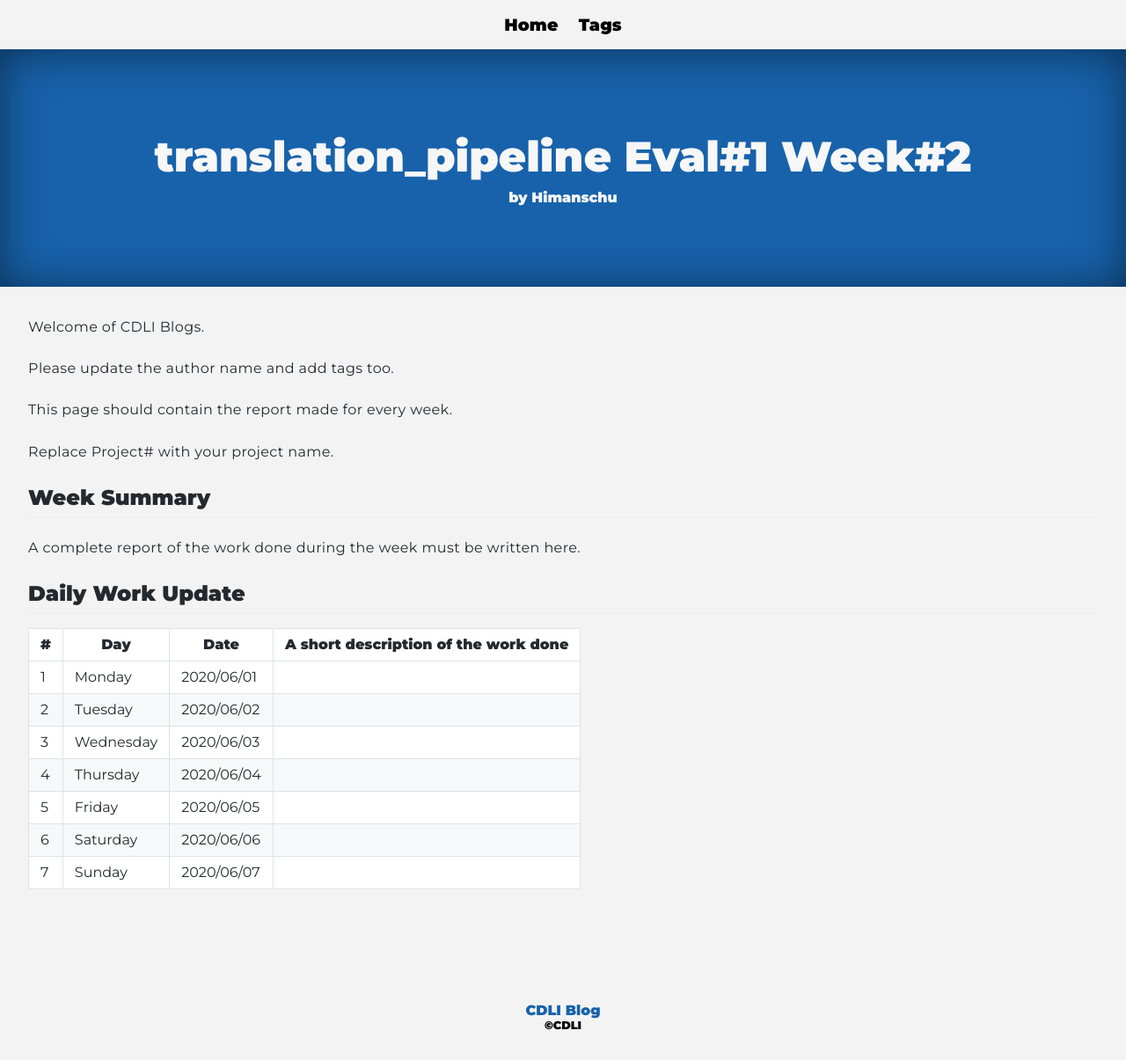
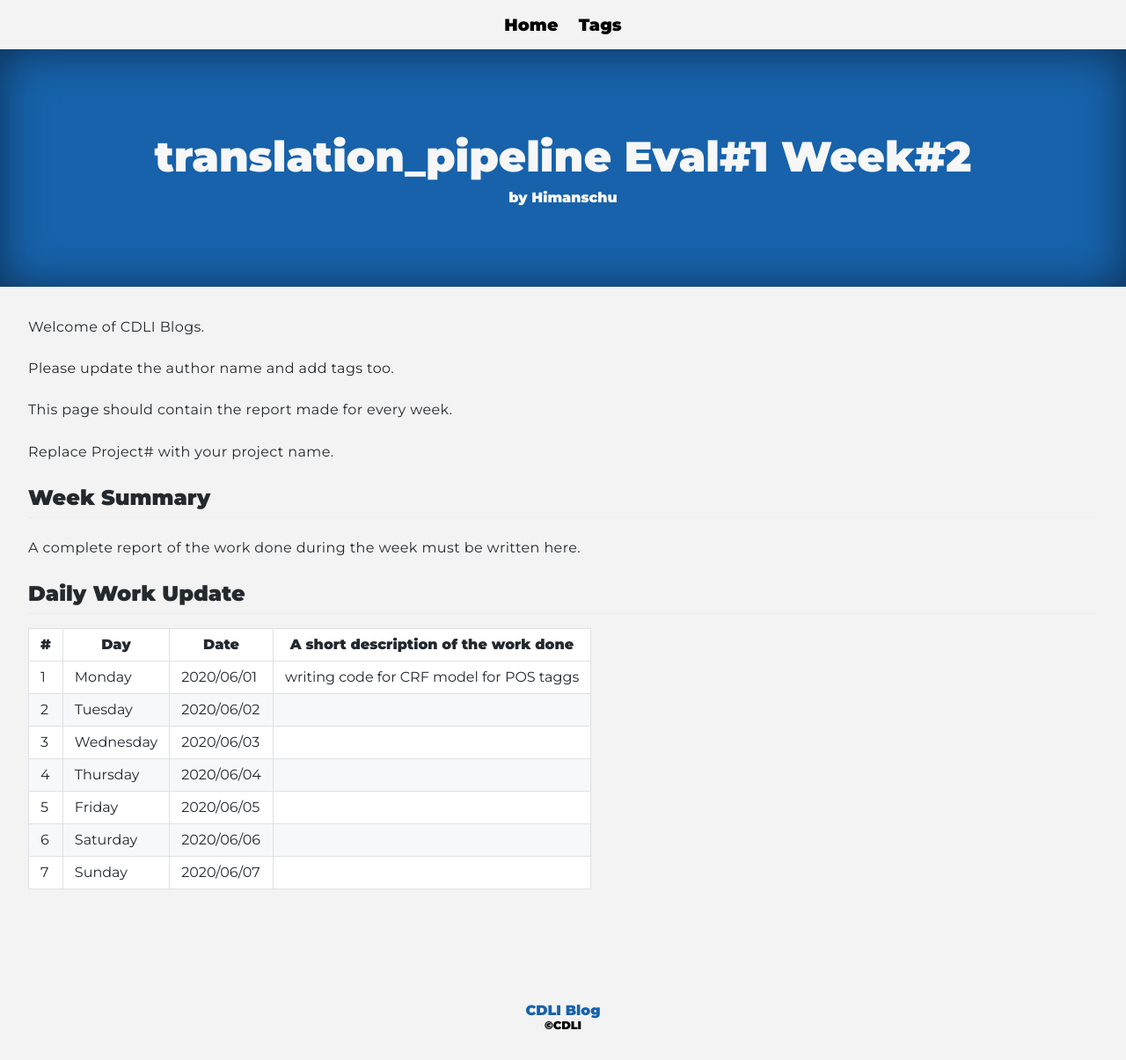
Before and after one commit to cdli-gh/blog, a Jekyll site: the page built from _blog/gsoc20/translation_pipeline/posts/02_week2.md, in a window 1280 px wide. Shown: the whole page at 88% size. Built offline with Jekyll 4.4.1, drawn with Linux system fonts in a browser that asks for light colours; Markdown is read by kramdown in place of the engine named in the settings.

Commit message:
Update 02_week2.md

```diff
--- a/_blog/gsoc20/translation_pipeline/posts/02_week2.md
+++ b/_blog/gsoc20/translation_pipeline/posts/02_week2.md
@@ -21,7 +21,7 @@ A complete report of the work done during the week must be written here.
 
 |\#|Day|Date|A short description of the work done|
 |---	|---	|---	|---	|
-|1   	| Monday 	|   2020/06/01	|   	|
+|1   	| Monday 	|   2020/06/01	| writing code for CRF model for POS taggs  	|
 |2   	| Tuesday  	|   2020/06/02	|   	|
 |3   	| Wednesday  	|  2020/06/03 	|   	|
 |4   	| Thursday  	|   2020/06/04	|   	|
```
